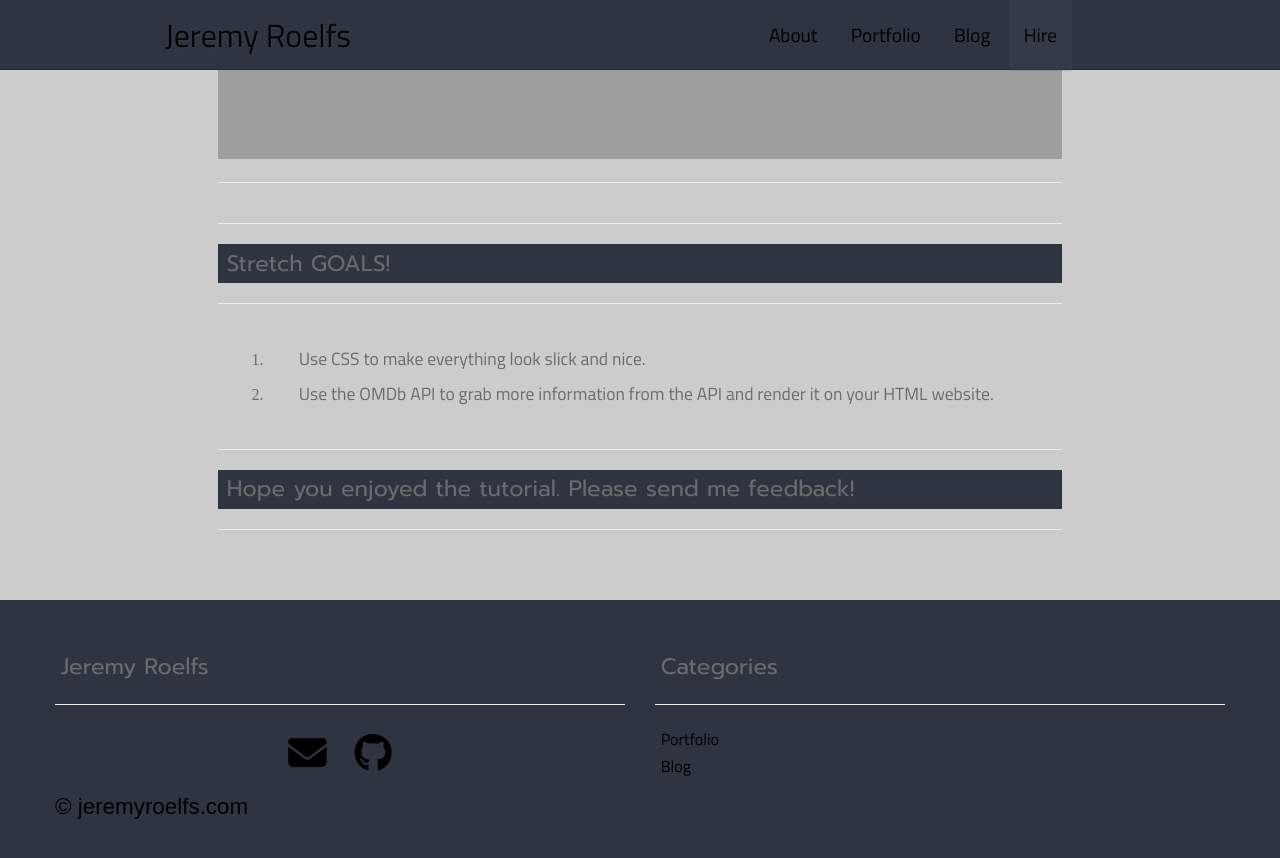
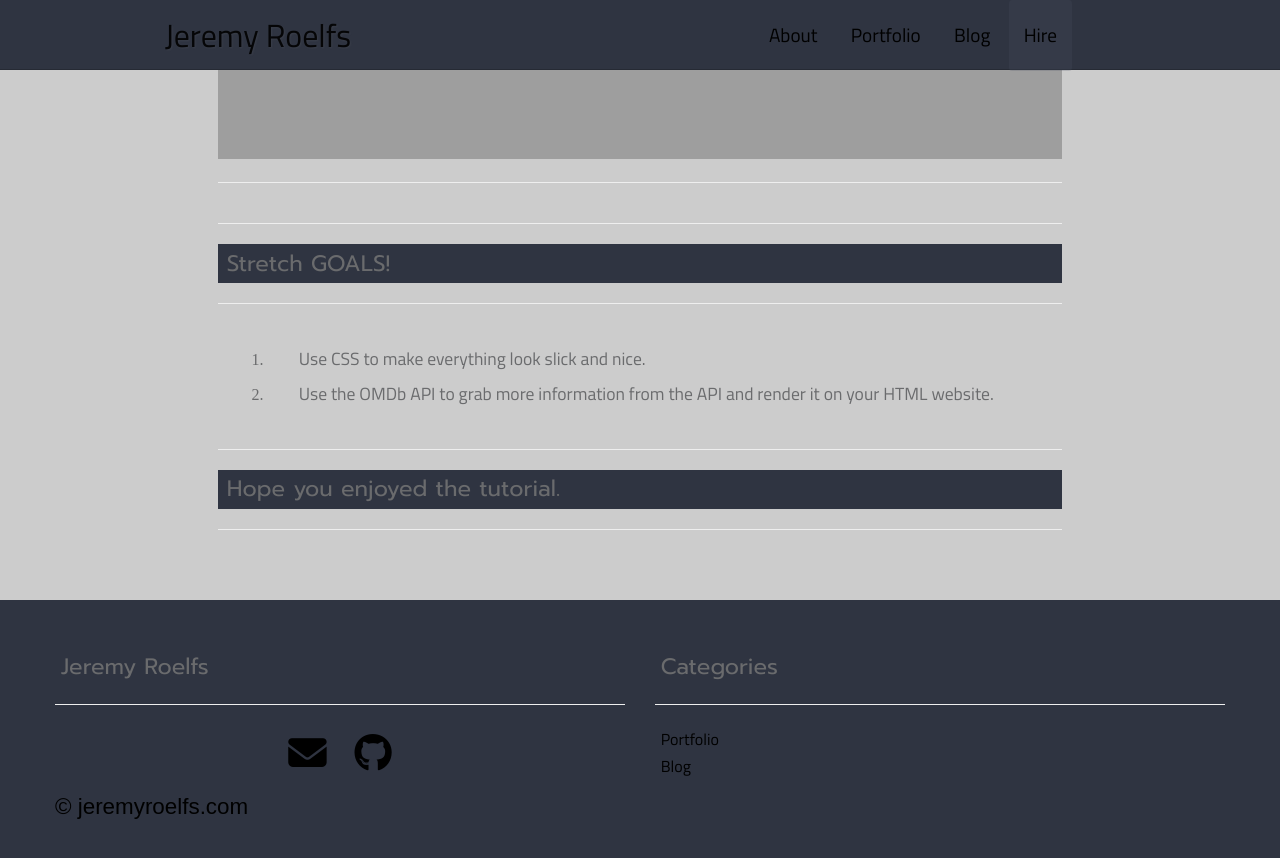
Before and after one commit to J-Roel/jeremy-jekyll, a Jekyll site: the page built from _posts/blog/2016-05-18-ajax-api-architecture.markdown, in a window 1280 px wide and 900 px high, scrolled down 10603 px. Shown: the top 858 px of the window. Built offline with Jekyll 4.4.1, drawn with Linux system fonts in a browser that asks for light colours; nearby versions of some CDN libraries.

Commit message:
updating master

```diff
--- a/_posts/blog/2016-05-18-ajax-api-architecture.markdown
+++ b/_posts/blog/2016-05-18-ajax-api-architecture.markdown
@@ -406,7 +406,7 @@ for(var i = 0; i <= movies.length-1; i++){
 <div class="row">
 	<div class="col-xs-12 col-sm-12 col-md-8 col-md-offset-2 col-lg-8 col-lg-offset-2">
 		<hr/>
-		<h4>Hope you enjoyed the tutorial. Please send me feedback!</h4>
+		<h4>Hope you enjoyed the tutorial.</h4>
 		<hr/>
 	</div>
 </div>
```
